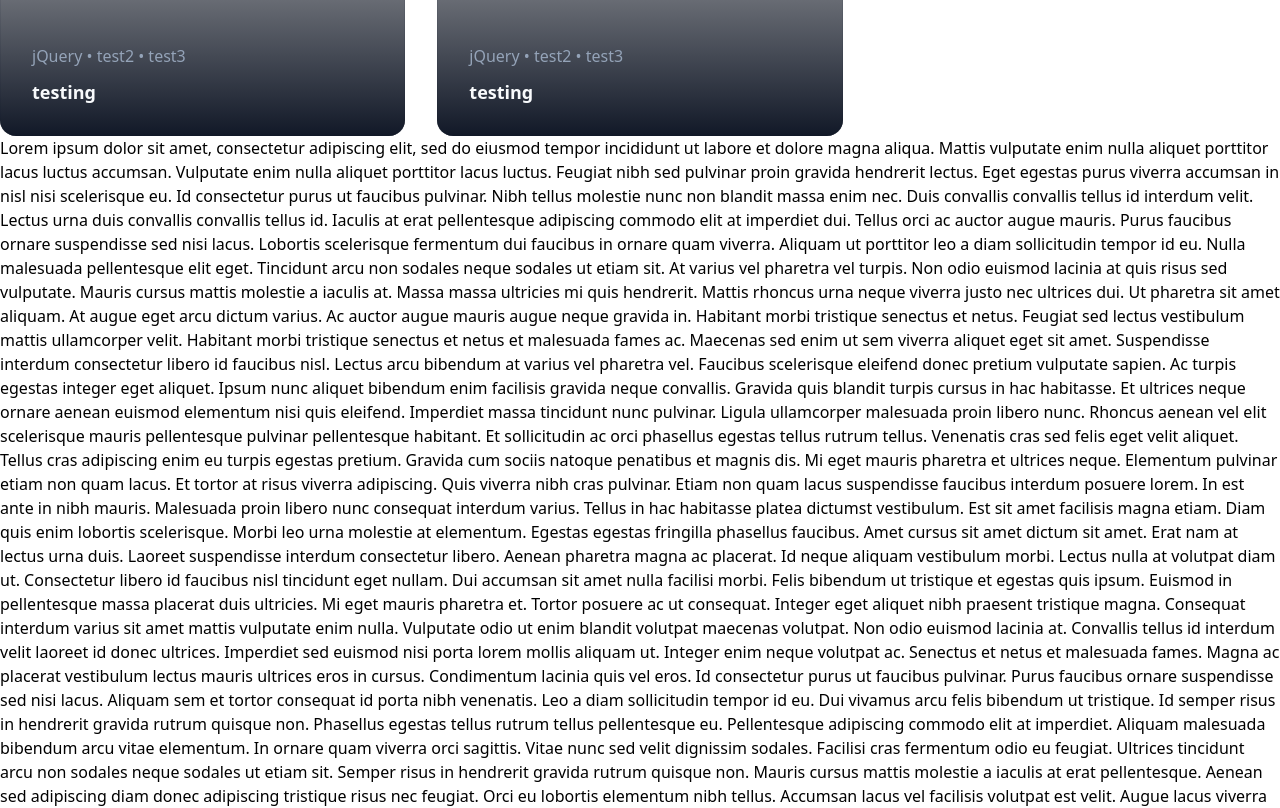
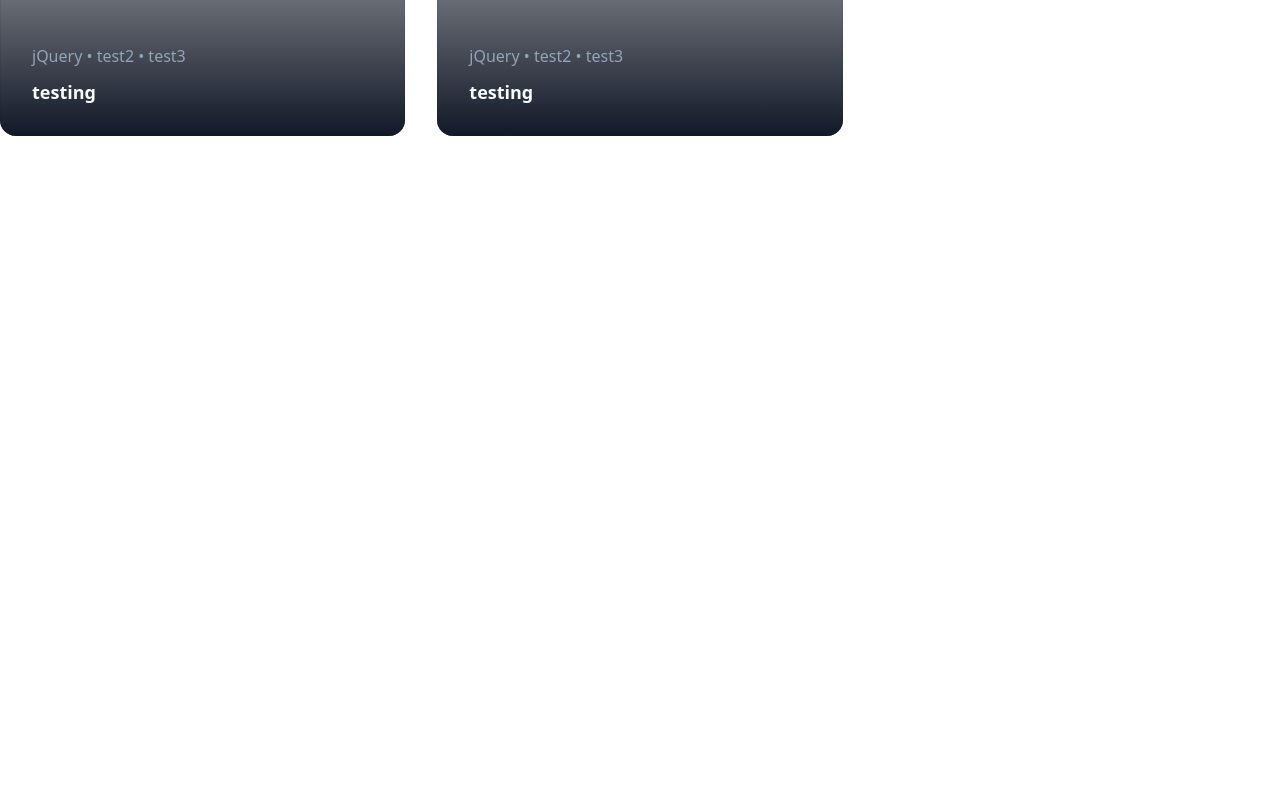
Before and after one commit to hudsonpepper/react_portfolio, a React (Vite) app: page / in a window 1280 px wide. Shown: the part 740-1548 px from the top of the page. After the commit the page ends 876 px from the top, so only its background shows below. Built offline with nearby package versions, Linux system fonts and the light colour scheme.

Commit message:
fixed links and mobile styling on portfolio page

```diff
--- a/src/pages/HomePage.jsx
+++ b/src/pages/HomePage.jsx
@@ -1,9 +1,7 @@
 import { useState, useEffect } from 'react';
 // Bringing in the required component from 'react-router-dom' for linking between pages
 import { Link } from 'react-router-dom';
-import Profile from '../components/UI/ProfileSections/ProfileTeaser';
-import ProjectItem from '../components/UI/ListItem';
-import Banner from '../components/Banner/index'
+
 import portfolioData from '../utils/portfolioData'
 import API from '../utils/API';
 const posts = portfolioData();
@@ -15,11 +13,11 @@ export default function HomePage() {
   // Iterate over each mock user to display their abridged profile data and a link to their page
   return (
     <>
-      <div className="mx-auto mt-16 grid max-w-2xl auto-rows-fr grid-cols-1 gap-8 sm:mt-20 lg:mx-0 lg:max-w-none lg:grid-cols-3">
+      <div className="mx-auto mt-16 grid max-w-2xl auto-rows-fr grid-cols-1 gap-8 sm:mt-20 md:grid-cols-2 lg:mx-0 lg:max-w-none lg:grid-cols-3">
         {posts.map((post, index) => (
           <article
             key={index}
-            className="relative max-h-16 isolate flex flex-col justify-end overflow-hidden rounded-2xl bg-gray-900 px-8 pb-8 pt-80 sm:pt-48 lg:pt-80"
+            className="relative max-h-16 isolate flex flex-col justify-end overflow-hidden rounded-2xl bg-gray-900 px-8 pb-8 pt-80 pt-48 lg:pt-80"
           >
             <a href={post.githubRepo}>
               <img src={`./src/assets/${post.imageFileName}`} alt="" className="absolute inset-0 -z-10 h-full w-full object-cover" />
@@ -57,27 +55,6 @@ export default function HomePage() {
           </article>
         ))}
       </div>
-      <p>
-        Lorem ipsum dolor sit amet, consectetur adipiscing elit, sed do eiusmod tempor incididunt ut labore et dolore magna aliqua. Mattis vulputate enim nulla aliquet porttitor lacus luctus accumsan. Vulputate enim nulla aliquet porttitor lacus luctus. Feugiat nibh sed pulvinar proin gravida hendrerit lectus. Eget egestas purus viverra accumsan in nisl nisi scelerisque eu. Id consectetur purus ut faucibus pulvinar. Nibh tellus molestie nunc non blandit massa enim nec. Duis convallis convallis tellus id interdum velit. Lectus urna duis convallis convallis tellus id. Iaculis at erat pellentesque adipiscing commodo elit at imperdiet dui. Tellus orci ac auctor augue mauris. Purus faucibus ornare suspendisse sed nisi lacus. Lobortis scelerisque fermentum dui faucibus in ornare quam viverra. Aliquam ut porttitor leo a diam sollicitudin tempor id eu. Nulla malesuada pellentesque elit eget. Tincidunt arcu non sodales neque sodales ut etiam sit. At varius vel pharetra vel turpis. Non odio euismod lacinia at quis risus sed vulputate. Mauris cursus mattis molestie a iaculis at.
-
-        Massa massa ultricies mi quis hendrerit. Mattis rhoncus urna neque viverra justo nec ultrices dui. Ut pharetra sit amet aliquam. At augue eget arcu dictum varius. Ac auctor augue mauris augue neque gravida in. Habitant morbi tristique senectus et netus. Feugiat sed lectus vestibulum mattis ullamcorper velit. Habitant morbi tristique senectus et netus et malesuada fames ac. Maecenas sed enim ut sem viverra aliquet eget sit amet. Suspendisse interdum consectetur libero id faucibus nisl.
-
-        Lectus arcu bibendum at varius vel pharetra vel. Faucibus scelerisque eleifend donec pretium vulputate sapien. Ac turpis egestas integer eget aliquet. Ipsum nunc aliquet bibendum enim facilisis gravida neque convallis. Gravida quis blandit turpis cursus in hac habitasse. Et ultrices neque ornare aenean euismod elementum nisi quis eleifend. Imperdiet massa tincidunt nunc pulvinar. Ligula ullamcorper malesuada proin libero nunc. Rhoncus aenean vel elit scelerisque mauris pellentesque pulvinar pellentesque habitant. Et sollicitudin ac orci phasellus egestas tellus rutrum tellus. Venenatis cras sed felis eget velit aliquet. Tellus cras adipiscing enim eu turpis egestas pretium. Gravida cum sociis natoque penatibus et magnis dis. Mi eget mauris pharetra et ultrices neque. Elementum pulvinar etiam non quam lacus. Et tortor at risus viverra adipiscing. Quis viverra nibh cras pulvinar.
-
-        Etiam non quam lacus suspendisse faucibus interdum posuere lorem. In est ante in nibh mauris. Malesuada proin libero nunc consequat interdum varius. Tellus in hac habitasse platea dictumst vestibulum. Est sit amet facilisis magna etiam. Diam quis enim lobortis scelerisque. Morbi leo urna molestie at elementum. Egestas egestas fringilla phasellus faucibus. Amet cursus sit amet dictum sit amet. Erat nam at lectus urna duis.
-
-        Laoreet suspendisse interdum consectetur libero. Aenean pharetra magna ac placerat. Id neque aliquam vestibulum morbi. Lectus nulla at volutpat diam ut. Consectetur libero id faucibus nisl tincidunt eget nullam. Dui accumsan sit amet nulla facilisi morbi. Felis bibendum ut tristique et egestas quis ipsum. Euismod in pellentesque massa placerat duis ultricies. Mi eget mauris pharetra et. Tortor posuere ac ut consequat. Integer eget aliquet nibh praesent tristique magna. Consequat interdum varius sit amet mattis vulputate enim nulla. Vulputate odio ut enim blandit volutpat maecenas volutpat.
-
-        Non odio euismod lacinia at. Convallis tellus id interdum velit laoreet id donec ultrices. Imperdiet sed euismod nisi porta lorem mollis aliquam ut. Integer enim neque volutpat ac. Senectus et netus et malesuada fames. Magna ac placerat vestibulum lectus mauris ultrices eros in cursus. Condimentum lacinia quis vel eros. Id consectetur purus ut faucibus pulvinar. Purus faucibus ornare suspendisse sed nisi lacus. Aliquam sem et tortor consequat id porta nibh venenatis. Leo a diam sollicitudin tempor id eu. Dui vivamus arcu felis bibendum ut tristique. Id semper risus in hendrerit gravida rutrum quisque non. Phasellus egestas tellus rutrum tellus pellentesque eu. Pellentesque adipiscing commodo elit at imperdiet. Aliquam malesuada bibendum arcu vitae elementum. In ornare quam viverra orci sagittis.
-
-        Vitae nunc sed velit dignissim sodales. Facilisi cras fermentum odio eu feugiat. Ultrices tincidunt arcu non sodales neque sodales ut etiam sit. Semper risus in hendrerit gravida rutrum quisque non. Mauris cursus mattis molestie a iaculis at erat pellentesque. Aenean sed adipiscing diam donec adipiscing tristique risus nec feugiat. Orci eu lobortis elementum nibh tellus. Accumsan lacus vel facilisis volutpat est velit. Augue lacus viverra vitae congue. Tellus in metus vulputate eu scelerisque. Bibendum arcu vitae elementum curabitur vitae nunc sed velit. A cras semper auctor neque vitae tempus. Eget nullam non nisi est sit amet facilisis. Sit amet nisl purus in mollis nunc sed id semper. Interdum velit laoreet id donec ultrices. Lectus proin nibh nisl condimentum id. Et tortor at risus viverra adipiscing at in tellus. Auctor augue mauris augue neque gravida in fermentum et. Quis eleifend quam adipiscing vitae proin.
-
-        Laoreet suspendisse interdum consectetur libero id faucibus. Ac auctor augue mauris augue neque gravida in fermentum et. Sed tempus urna et pharetra pharetra massa. Molestie ac feugiat sed lectus vestibulum mattis. Arcu ac tortor dignissim convallis aenean et tortor at. Eu lobortis elementum nibh tellus. Eget felis eget nunc lobortis mattis aliquam faucibus purus. Netus et malesuada fames ac. Tellus at urna condimentum mattis pellentesque id nibh tortor id. Condimentum lacinia quis vel eros donec ac odio tempor. Convallis tellus id interdum velit laoreet id. Adipiscing diam donec adipiscing tristique. Ornare suspendisse sed nisi lacus sed viverra tellus. Mattis enim ut tellus elementum. Sem nulla pharetra diam sit amet nisl suscipit. Sed euismod nisi porta lorem mollis aliquam ut.
-
-        At auctor urna nunc id cursus. Duis at consectetur lorem donec massa sapien faucibus et. Tristique senectus et netus et malesuada fames ac turpis egestas. Morbi non arcu risus quis varius quam quisque id. Suspendisse interdum consectetur libero id faucibus nisl. Risus in hendrerit gravida rutrum quisque non tellus orci. Consectetur adipiscing elit ut aliquam. Elit ullamcorper dignissim cras tincidunt lobortis feugiat. Lorem mollis aliquam ut porttitor. Cursus eget nunc scelerisque viverra. Justo eget magna fermentum iaculis eu non. Volutpat diam ut venenatis tellus. Ut pharetra sit amet aliquam id diam. Mattis enim ut tellus elementum sagittis vitae et. Fermentum posuere urna nec tincidunt praesent semper. Congue quisque egestas diam in arcu cursus. Id semper risus in hendrerit gravida. Donec et odio pellentesque diam volutpat.
-
-        Mattis nunc sed blandit libero volutpat sed cras ornare arcu. Mattis nunc sed blandit libero. Porta lorem mollis aliquam ut porttitor leo a. In fermentum et sollicitudin ac orci phasellus egestas tellus rutrum. Venenatis tellus in metus vulputate eu scelerisque felis. Turpis massa tincidunt dui ut ornare. Dolor purus non enim praesent elementum facilisis leo vel. Euismod nisi porta lorem mollis aliquam ut porttitor leo a. Ipsum a arcu cursus vitae congue. Et netus et malesuada fames ac turpis egestas sed. Amet nulla facilisi morbi tempus. Ultricies lacus sed turpis tincidunt id aliquet. Ante in nibh mauris cursus mattis molestie. Morbi tincidunt augue interdum velit euismod in. Nec sagittis aliquam malesuada bibendum arcu vitae elementum curabitur vitae. Purus in mollis nunc sed id semper risus in. Ultrices in iaculis nunc sed augue lacus viverra vitae. Amet risus nullam eget felis.
-      </p>
     </>
   );
 }
--- a/src/pages/ResumePage.jsx
+++ b/src/pages/ResumePage.jsx
@@ -1,8 +1,7 @@
 import { useState, useEffect } from 'react';
 // Bringing in the required component from 'react-router-dom' for linking between pages
 import { Link } from 'react-router-dom';
-import Profile from '../components/UI/ProfileSections/ProfileTeaser';
-import ListItem from '../components/UI/ListItem';
+
 import Banner from '../components/Banner/index'
 
 import API from '../utils/API';
```
